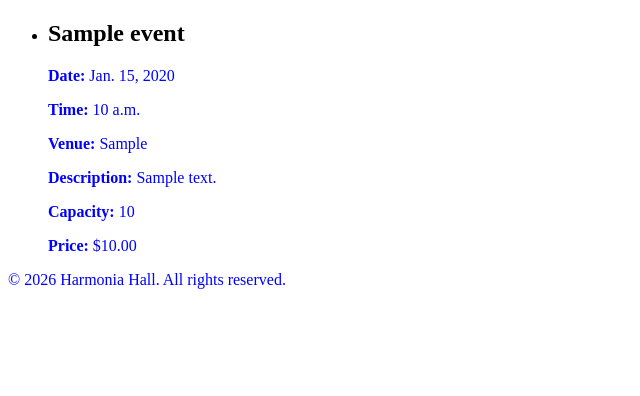
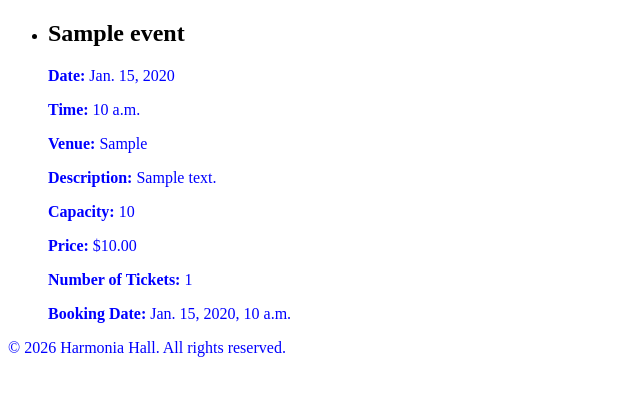
Before and after one commit to jonniecumming/harmonia_hall, a Django app: template events/templates/events/bookings.html in a window 1280 px wide. Shown: the part 34-430 px from the top of the page, without its empty margins (0-640 px from the left). Run offline with Django 4.2, Linux system fonts and the light colour scheme; the template is opened without the code that fills it: values that come from a table or form of the project are taken from there, others are empty; tables that the repository leaves empty hold one stand-in row (values such as "Sample post").

Commit message:
Add ticket details to bookings template and update URL patterns for bookings view

```diff
--- a/events/templates/events/bookings.html
+++ b/events/templates/events/bookings.html
@@ -14,6 +14,8 @@
                 <p><strong>Description:</strong> {{ booking.event.description }}</p>
                 <p><strong>Capacity:</strong> {{ booking.event.capacity }}</p>
                 <p><strong>Price:</strong> ${{ booking.event.price }}</p>
+                <p><strong>Number of Tickets:</strong> {{ booking.number_of_tickets }}</p>
+                <p><strong>Booking Date:</strong> {{ booking.booking_date }}</p>
             </li>
             {% endfor %}
         </ul>
--- a/events/urls.py
+++ b/events/urls.py
@@ -1,8 +1,9 @@
 from django.urls import path
 
-from .views import EventListView
+from .views import EventListView, BookingsView
 
 # URL patterns for events app
 urlpatterns = [
     path('events/', EventListView.as_view(), name='event-list'),
+    path('bookings/', BookingsView.as_view(), name='bookings'),
 ]
```
